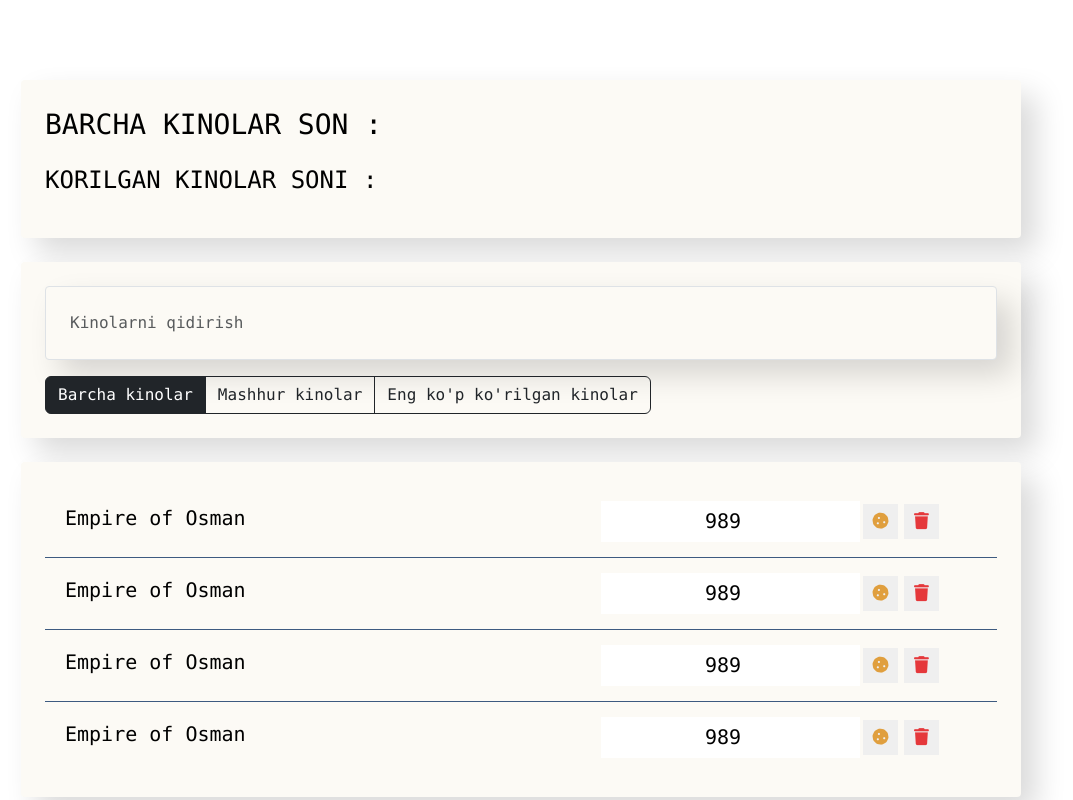
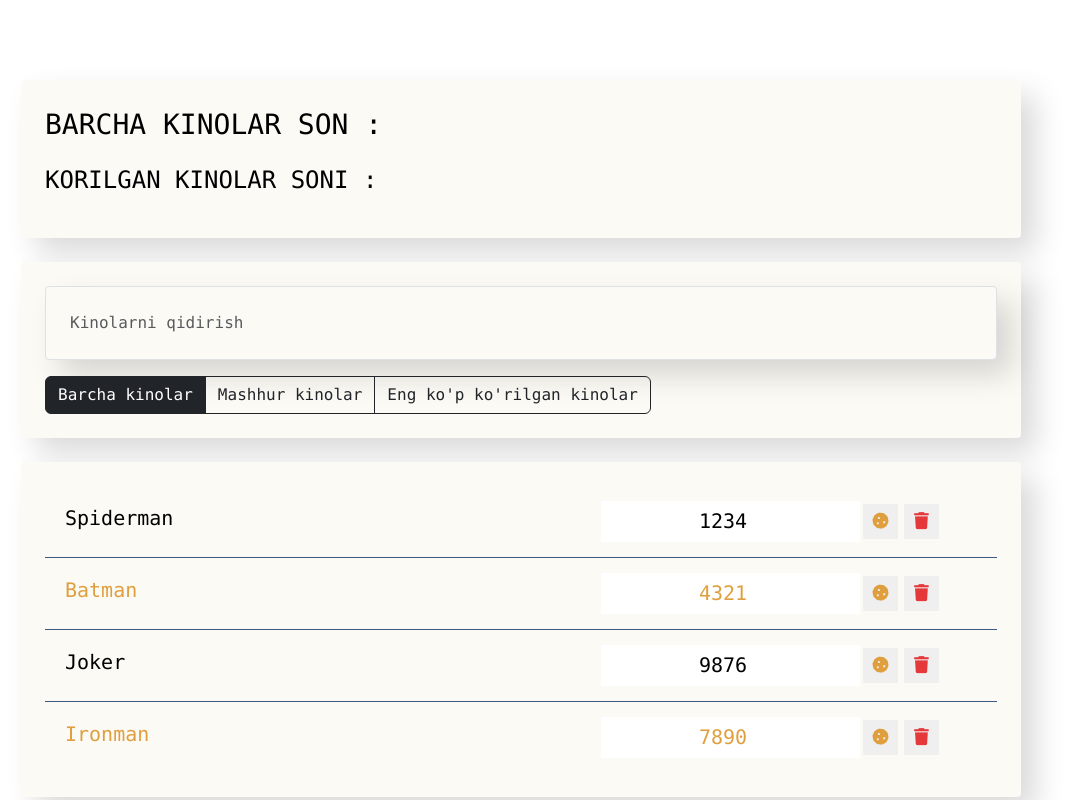
Before and after one commit to khayrullaevf/sammi.ac, a React (Create React App) app: page / in a window 1280 px wide. Shown: the top 800 px of the page, without its empty margins (119-1192 px from the left). Built offline with nearby package versions, Linux system fonts and the light colour scheme.

Commit message:
test-movie-app

```diff
--- /dev/null
+++ b/src/Learn.js
@@ -0,0 +1,17 @@
+import React from 'react'
+
+const Learn = ({firstName,secondName,link}) => {
+    console.log({link});
+  return (
+    <div>
+      <h1>
+        Mening ismim- {firstName} , sharifim- {secondName}
+      </h1>
+      <a href={link}>
+        Mening Instagram sahifam
+      </a>
+    </div>
+  );
+}
+
+export default Learn
--- a/src/components/App/App.js
+++ b/src/components/App/App.js
@@ -7,6 +7,13 @@ import SearchPannel from "../search-pannel/Search-pannel";
 import MovieList from "../movie-list/movie-list";
 import MoveiesAddForm from "../movies-add-form/movies-add-form";
 const App = () => {
+
+     const data = [
+       { name: "Spiderman", viewers: 1234, favourite: false, id: 1 },
+       { name: "Batman", viewers: 4321, favourite: true, id: 2,},
+       { name: "Joker", viewers: 9876, favourite: false, id: 3, },
+       { name: "Ironman", viewers: 7890, favourite: true, id: 4,},
+     ];
   return (
     <>
       <div className="App font-monospace">
@@ -16,7 +23,7 @@ const App = () => {
             <SearchPannel />
             <AppFilter />
           </div>
-          <MovieList />
+          <MovieList data={data} />
           <MoveiesAddForm/>
         </div>
       </div>
--- a/src/components/movie-list-item/movie-list-item.css
+++ b/src/components/movie-list-item/movie-list-item.css
@@ -47,16 +47,17 @@
     opacity:0;
 
 }
+
 .list-group-item.like  .fa-star{
     opacity: 1;
     transform: translateX(0px);
 }
 
-.list-group-item.increase .list-group-item-label,
-.list-group-item.increase .list-group-item-input{
+.list-group-item.favourite .list-group-item-label,
+.list-group-item.favourite .list-group-item-input{
     color: #e09f3e;
 }
 
-.list-group-item.increase .btn-star{
+.list-group-item.favourite .btn-star{
     color: #aeaeae;
 }
--- a/src/components/movie-list-item/movie-list-item.js
+++ b/src/components/movie-list-item/movie-list-item.js
@@ -1,14 +1,15 @@
 import React from 'react'
 import './movie-list-item.css'
 
-const MovieListItem = () => {
+const MovieListItem = ({name,viewers,favourite}) => {
+
   return (
-    <li className="list-group-item d-flex justify-content-between">
-      <span className="list-group-item-label">Empire of Osman</span>
+    <li  className={`list-group-item d-flex justify-content-between ${favourite&&`favourite`}`}>
+      <span className="list-group-item-label">{name}</span>
       <input
         type="number"
         className="list-group-item-input"
-        defaultValue="989"
+        defaultValue={viewers}
       />
 
       <div className="d-flex justify-content-center align-items-center">
--- a/src/components/movie-list/movie-list.js
+++ b/src/components/movie-list/movie-list.js
@@ -1,14 +1,17 @@
 import React from 'react'
  import './movie-list.css'
 import MovieListItem from '../movie-list-item/movie-list-item'
-const MovieList = () => {
+const MovieList = ({data}) => {
   return (
-    <div className="movie-list">
-      <MovieListItem />
-      <MovieListItem />
-      <MovieListItem />
-      <MovieListItem />
-    </div>
+    <ul className="movie-list">
+      {
+        data.map(movie=>(
+          <MovieListItem key={movie.id} favourite={movie.favourite} name={movie.name} viewers={movie.viewers}/>
+
+        ))}
+
+
+    </ul>
   );
 }
 
--- a/src/index.js
+++ b/src/index.js
@@ -1,10 +1,12 @@
 import React from 'react';
 import ReactDOM from 'react-dom/client';
 import App from './components/App/App';
+import Learn from './Learn';
 
 const root = ReactDOM.createRoot(document.getElementById('root'));
 root.render(
   <React.StrictMode>
     <App />
+
   </React.StrictMode>
 );
```
